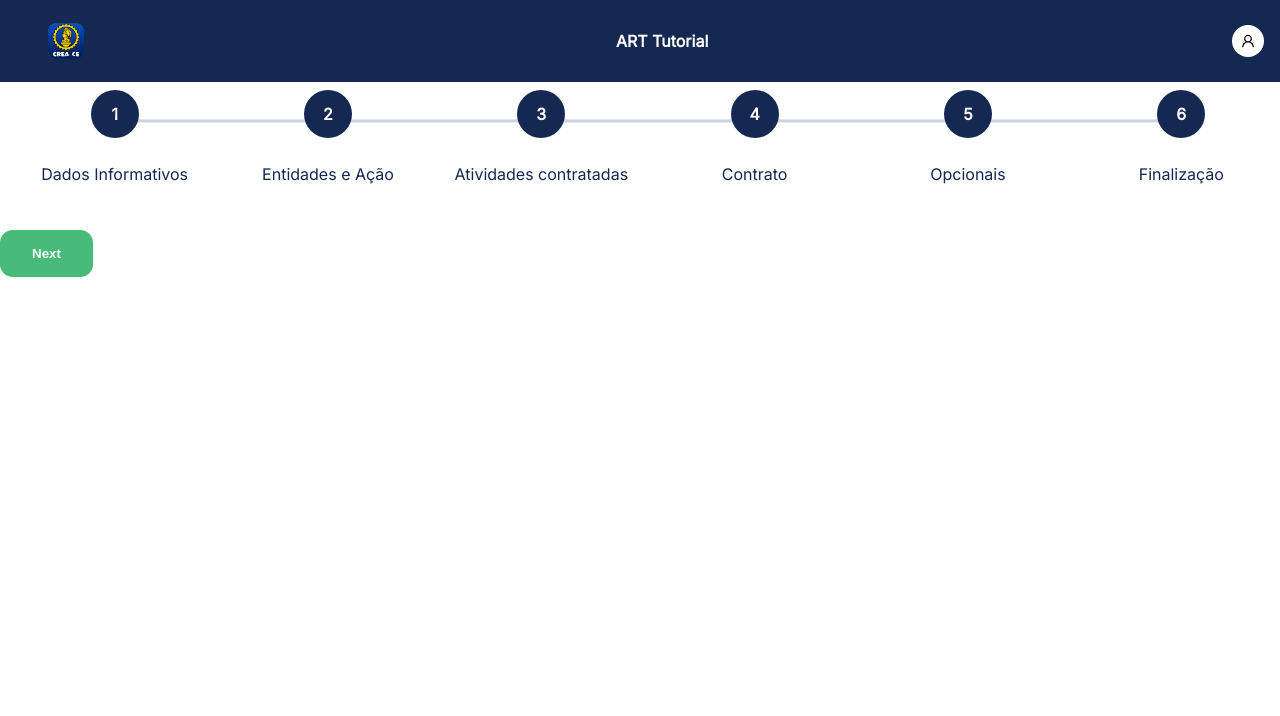
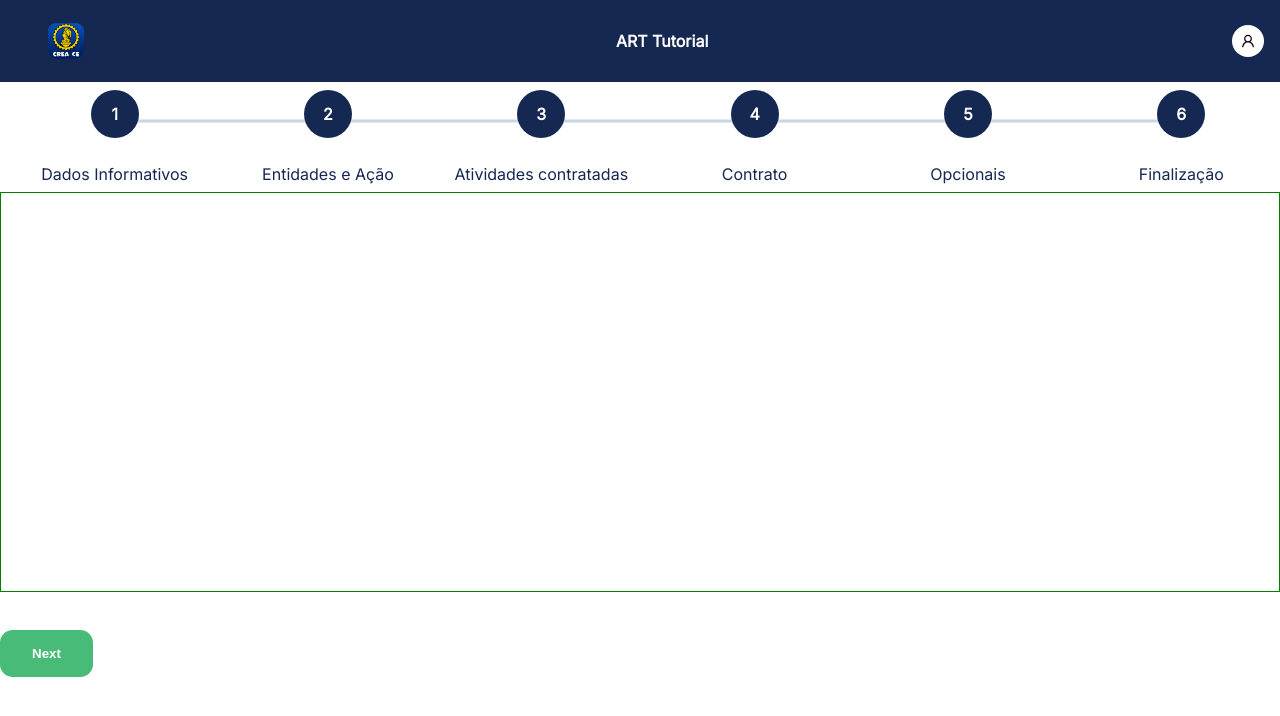
Before and after one commit to gabwestside/hackathon-crea, a React (Vite) app: page / in a window 1280 px wide. Shown: the top 716 px of the page. Built offline with nearby package versions, Linux system fonts and the light colour scheme.

Commit message:
refactor: changing att

```diff
--- a/src/components/Steppers/styles.ts
+++ b/src/components/Steppers/styles.ts
@@ -11,8 +11,10 @@ export const Container = styled.div`
 `
 
 export const MidContent = styled.div`
-  /* width: 100vw;
-  height: 100vh; */
+  width: 100%;
+  height: 50vh;
+
+  border: 1px solid green;
 `
 
 export const HeaderSteps = styled.div`
@@ -72,7 +74,11 @@ export const Step = styled.div`
   ${({ complete }) =>
     complete &&
     css`
-      background-color: #48bb78;
+      background-color: ${({ theme }) => theme.confirmColor};
+
+      &::before {
+        background-color: ${({ theme }) => theme.confirmColor};
+      }
     `}
 `
 
@@ -101,8 +107,8 @@ export const Button = styled.button`
   margin-top: 2.4rem;
   padding: 1rem 2rem;
   border: none;
-  background-color: #48bb78;
-  color: #fff;
+  background-color: ${({ theme }) => theme.confirmColor};
+  color: ${({ theme }) => theme.buttonTextColor};
   font-weight: bold;
   border-radius: 0.8rem;
   cursor: pointer;
```
